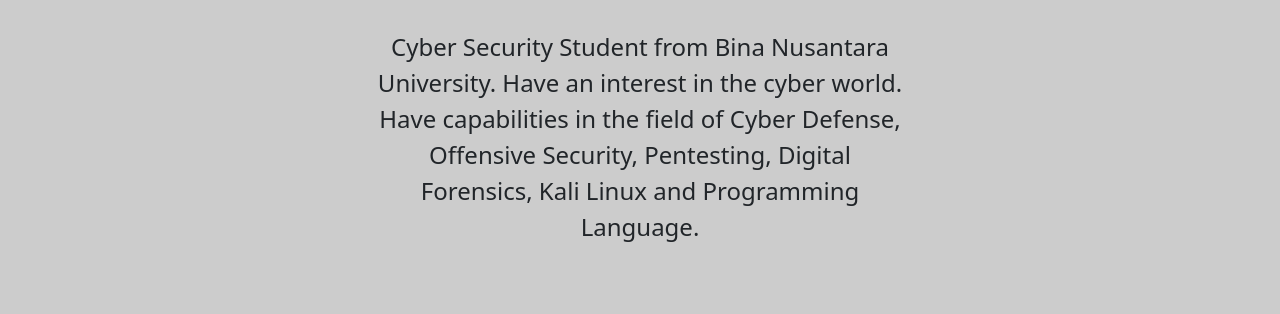
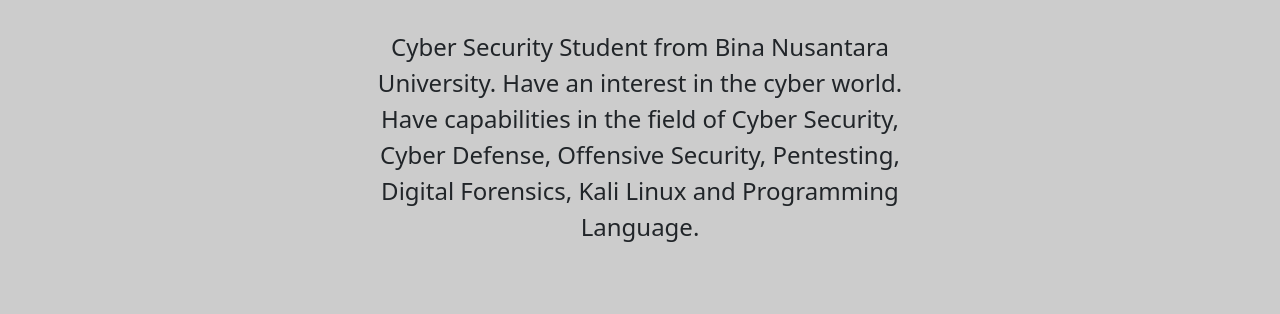
Before and after one commit to nieshakenzie/nieshakenzie.github.io, a plain HTML site: page index.html in a window 1280 px wide. Shown: the part 486-800 px from the top of the page. Drawn offline with nearby package versions, Linux system fonts and the light colour scheme.

Commit message:
Update index.html

```diff
--- a/index.html
+++ b/index.html
@@ -68,7 +68,7 @@
           <div class="col-md-6">
             <p class="fs-4 fw-light">Cyber Security Student from Bina Nusantara University. Have an interest in the
               cyber
-              world. Have capabilities in the field of Cyber Defense, Offensive Security, Pentesting, Digital Forensics,
+              world. Have capabilities in the field of Cyber Security, Cyber Defense, Offensive Security, Pentesting, Digital Forensics,
               Kali Linux and Programming Language.</p>
             <!-- <div class="row justify-content-center p-3">
       <div class="col-md-4">
```
